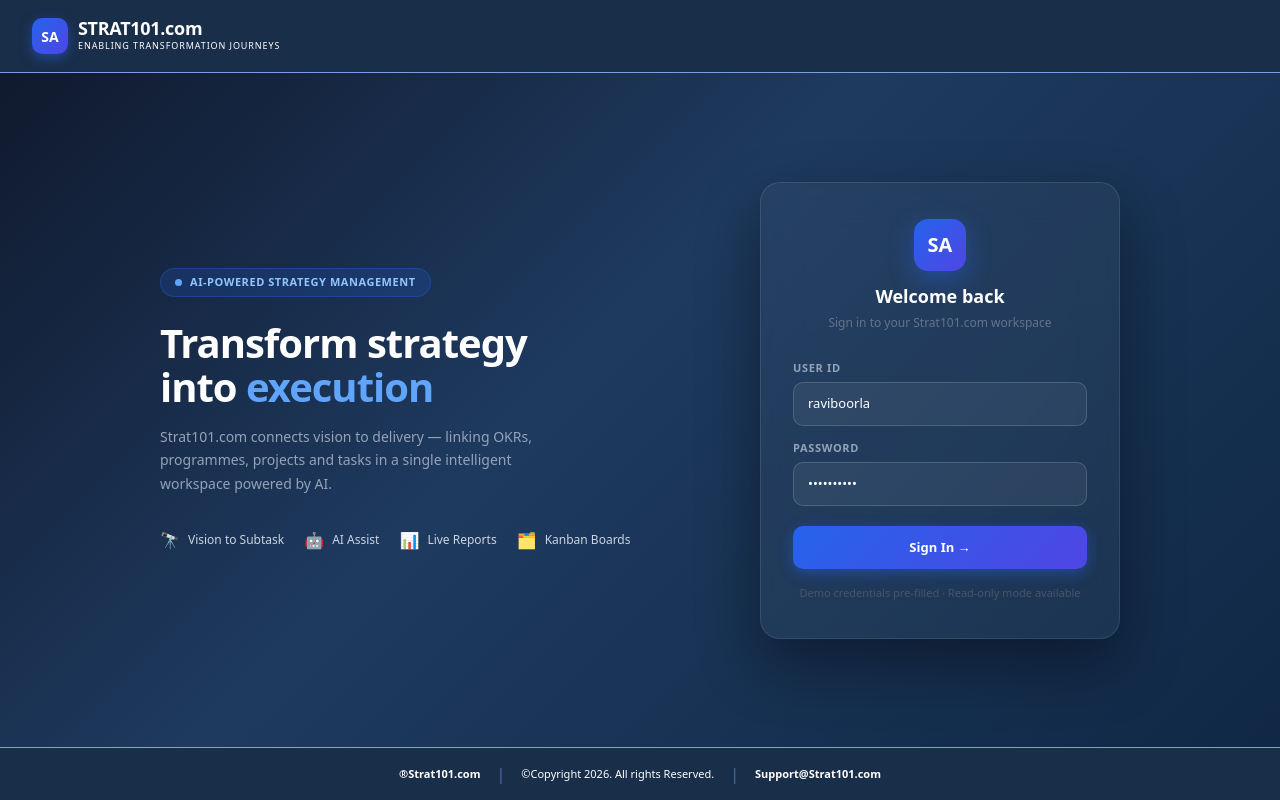
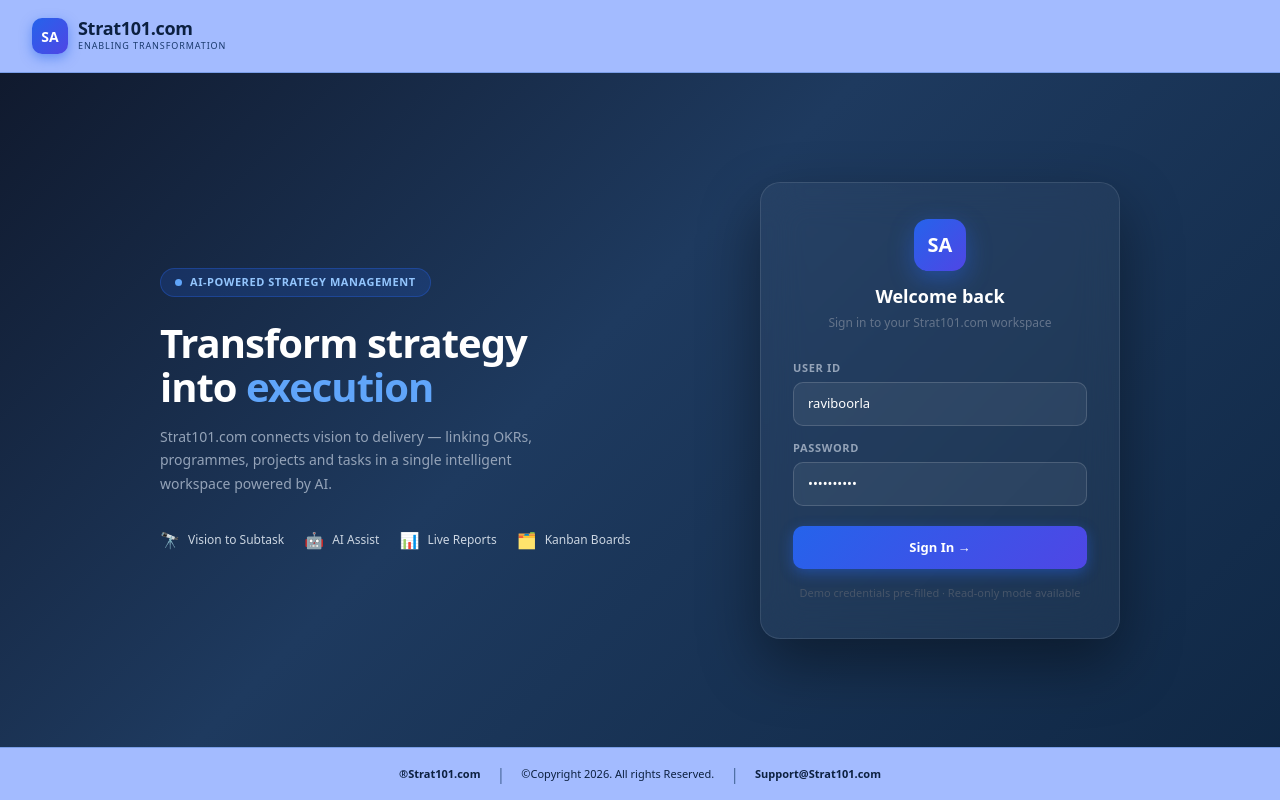
Before and after one commit to RaviBoorla/stratnonmod, a React (Vite) app: page / in a window 1280 px wide. Built offline with nearby package versions, Linux system fonts and the light colour scheme; the HTML template or start-up script is replaced by a standard one.

Commit message:
original v24
Updated styles and colors throughout the App component for a lighter theme.

```diff
--- a/src/App.tsx
+++ b/src/App.tsx
@@ -95,7 +95,7 @@
   const isEmpty = messages.length === 0;
 
   return (
-    <div className="flex flex-col h-full" style={{ fontFamily:"system-ui,sans-serif", background:'#192E49' }}>
+    <div className="flex flex-col h-full" style={{ fontFamily:"system-ui,sans-serif", background:'#f1f5f9' }}>
       {/* Header bar — sky blue matching app header */}
       <div className="shrink-0 flex items-center justify-between px-5 py-3 border-b" style={{background:'#a3bbff',borderColor:'#7a9ee8'}}>
         <div className="flex items-center gap-3">
@@ -325,7 +325,7 @@
       fontFamily:'system-ui,sans-serif',
     }}>
       {/* Top bar */}
-      <div style={{padding:'18px 32px',display:'flex',alignItems:'center',gap:10,background:'#192E49',borderBottom:'1px solid #7a9ee8'}}>
+      <div style={{padding:'18px 32px',display:'flex',alignItems:'center',gap:10,background:'#a3bbff',borderBottom:'1px solid #7a9ee8'}}>
         <div style={{
           width:36,height:36,borderRadius:10,
           background:'linear-gradient(135deg,#2563eb,#4f46e5)',
@@ -333,8 +333,8 @@
           color:'white',fontWeight:900,fontSize:14,boxShadow:'0 4px 12px rgba(37,99,235,0.5)',
         }}>SA</div>
         <div>
-          <div style={{color:'#FFFFFF',fontWeight:900,fontSize:18,letterSpacing:'-0.3px',lineHeight:1}}>STRAT101.com</div>
-          <div style={{color:'#FFFFFF',fontSize:9,letterSpacing:'0.1em',marginTop:2}}>ENABLING TRANSFORMATION JOURNEYS</div>
+          <div style={{color:'#0c2040',fontWeight:900,fontSize:18,letterSpacing:'-0.3px',lineHeight:1}}>Strat101.com</div>
+          <div style={{color:'#1a3a6e',fontSize:9,letterSpacing:'0.1em',marginTop:2}}>ENABLING TRANSFORMATION</div>
         </div>
       </div>
 
@@ -446,12 +446,12 @@
       </div>
 
       {/* Footer */}
-      <div style={{padding:'14px 32px',background:'#192E49',borderTop:'1px solid #7a9ee8',display:'flex',justifyContent:'center',alignItems:'center',gap:16}}>
-        <span style={{color:'#FFFFFF',fontSize:11,fontWeight:600}}>®Strat101.com</span>
+      <div style={{padding:'14px 32px',background:'#a3bbff',borderTop:'1px solid #7a9ee8',display:'flex',justifyContent:'center',alignItems:'center',gap:16}}>
+        <span style={{color:'#0c2040',fontSize:11,fontWeight:600}}>®Strat101.com</span>
         <span style={{color:'#4a6a9e'}}>|</span>
-        <span style={{color:'#FFFFFF',fontSize:11}}>©Copyright 2026. All rights Reserved.</span>
+        <span style={{color:'#0c2040',fontSize:11}}>©Copyright 2026. All rights Reserved.</span>
         <span style={{color:'#4a6a9e'}}>|</span>
-        <a href="mailto:Support@Strat101.com" style={{color:'#FFFFFF',fontSize:11,textDecoration:'none',fontWeight:600}}>Support@Strat101.com</a>
+        <a href="mailto:Support@Strat101.com" style={{color:'#0c2040',fontSize:11,textDecoration:'none',fontWeight:600}}>Support@Strat101.com</a>
       </div>
     </div>
   );
@@ -529,14 +529,14 @@
     setForm({...blank,_autoSave:true});
   };
 
-  {/* ── TOP NAV BAR ── */}
   return(
-    <div className="flex flex-col h-screen overflow-hidden" style={{fontFamily:'system-ui,sans-serif',fontSize:'13px',background:'#ffffff'}}>
+    <div className="flex flex-col h-screen overflow-hidden" style={{fontFamily:'system-ui,sans-serif',fontSize:'13px',background:'#f1f5f9'}}>
+      {/* ── TOP NAV BAR ── */}
       <TopNav view={view} setView={goView} items={items} onNavItem={id=>{nav(id);}}
         onCreateNew={createAndOpen} workItemFilter={workItemFilter} setWorkItemFilter={setWIF}
         onNew={()=>isListView&&setForm(mkBlank(view,items))}/>
 
-  {/* ── MAIN CONTENT + DETAIL PANEL ── */}
+      {/* ── MAIN CONTENT + DETAIL PANEL ── */}
       <div className="flex flex-1 overflow-hidden relative">
         <div className="flex-1 flex flex-col min-w-0">
           <div className="flex-1 overflow-auto">
@@ -567,9 +567,9 @@
       </div>
 
       {/* ── COPYRIGHT STRIP ── */}
-      <footer style={{background:'#192E49',borderTop:'1px solid #7a9ee8',padding:'3px 16px',display:'flex',alignItems:'center',justifyContent:'center',gap:12,flexShrink:0}}>
-        <span style={{fontSize:11,color:'#ffffff',letterSpacing:'0.02em'}}>
-          ®Strat101.com  |  ©Copyright 2026. All rights Reserved.  |  Contact: <a href="mailto:Support@Strat101.com" style={{color:'#ffffff',textDecoration:'none',fontWeight:600}}>Support@Strat101.com</a>
+      <footer style={{background:'#a3bbff',borderTop:'1px solid #7a9ee8',padding:'3px 16px',display:'flex',alignItems:'center',justifyContent:'center',gap:12,flexShrink:0}}>
+        <span style={{fontSize:11,color:'#0c2d4a',letterSpacing:'0.02em'}}>
+          ®Strat101.com  |  ©Copyright 2026. All rights Reserved.  |  Contact: <a href="mailto:Support@Strat101.com" style={{color:'#0c2d4a',textDecoration:'none',fontWeight:600}}>Support@Strat101.com</a>
         </span>
       </footer>
 
@@ -777,7 +777,7 @@
 
   return(
     <header ref={navRef} style={{
-      background:'#192E49',
+      background:'#a3bbff',
       borderBottom:'1px solid #7a9ee8',
       boxShadow:'0 1px 4px rgba(0,80,140,0.12)',
       flexShrink:0,
@@ -797,8 +797,8 @@
             boxShadow:'0 2px 6px rgba(37,99,235,0.3)',
           }}>SA</div>
           {!isMobile&&<div>
-            <div style={{fontWeight:900,fontSize:14,color:'#ffffff',letterSpacing:'-0.3px',lineHeight:1}}>STRAT101.com</div>
-            <div style={{fontSize:8,color:'#FFFFFF',letterSpacing:'0.04em',marginTop:1}}>ENABLING TRANSFORMATION JOURNEYS</div>
+            <div style={{fontWeight:900,fontSize:14,color:'#0c2d4a',letterSpacing:'-0.3px',lineHeight:1}}>Strat101.com</div>
+            <div style={{fontSize:8,color:'#1a5276',letterSpacing:'0.04em',marginTop:1}}>ENABLING TRANSFORMATION</div>
           </div>}
         </div>
 
@@ -959,18 +959,18 @@
 
       {/* Active page breadcrumb strip */}
       <div style={{
-        background:'#192E49',borderTop:'1px solid #ffffff',
+        background:'#8ca8f0',borderTop:'1px solid #7a9ee8',
         padding:'3px 14px',display:'flex',alignItems:'center',gap:6,
       }}>
-        <span style={{fontSize:11,color:'#ffffff'}}>Strat101.com</span>
-        <span style={{fontSize:11,color:'#ffffff'}}>›</span>
+        <span style={{fontSize:11,color:'#0c3d6e'}}>Strat101.com</span>
+        <span style={{fontSize:11,color:'#0e5280'}}>›</span>
         <span style={{fontSize:11,fontWeight:600,color:'#051e36'}}>
           {view==='kanban'?'🗂️ Kanban Board':view==='reports'?'📈 Report Builder':view==='bot'?'🤖 AI Assist':isWI?(workItemFilter==='all'?'📦 All Work Items':`${TC[workItemFilter]?.i} ${TC[workItemFilter]?.l}s`):`${TC[view]?.i} ${TC[view]?.l}s`}
         </span>
         {(isLV||isWI)&&(
           <>
-            <span style={{fontSize:11,color:'#ffffff'}}>·</span>
-            <span style={{fontSize:11,color:'#ffffff',fontWeight:500}}>
+            <span style={{fontSize:11,color:'#0e5280'}}>·</span>
+            <span style={{fontSize:11,color:'#0c3d6e',fontWeight:500}}>
               {isLV?items.filter(i=>i.type===view).length:workItemFilter==='all'?items.length:items.filter(i=>i.type===workItemFilter).length} items
             </span>
           </>
@@ -2081,7 +2081,7 @@
     bodyHtml=`<h3 style="margin-bottom:16px;color:#374151">Grouped by: <em>${grpBy}</em> | Total: <strong>${result.total}</strong></h3><table style="width:100%"><tbody>${bars}</tbody></table>`;
   }
   const rtypeLabel=rtype==='list'?'📋 List Report':rtype==='count'?'🔢 Count Report':'📊 Histogram Report';
-  const html=`<!DOCTYPE html><html><head><meta charset="utf-8"><title>Strat101.com Report</title><style>*{box-sizing:border-box}body{font-family:system-ui,sans-serif;margin:0;padding:32px;color:#1f2937}.header{display:flex;justify-content:space-between;align-items:flex-start;border-bottom:2px solid #87ceeb;padding-bottom:16px;margin-bottom:24px}.logo{font-size:22px;font-weight:900;color:#0c2d4a}.subtitle{font-size:13px;color:#6b7280;margin-top:4px}.meta{text-align:right;font-size:12px;color:#6b7280}.rtype{font-size:16px;font-weight:700;color:#111827;margin-bottom:20px}table{border-collapse:collapse;width:100%}th,td{border:1px solid #e5e7eb;padding:8px 12px;text-align:left;font-size:12px}th{background:#f0f9ff;font-weight:600;color:#0c2d4a;text-transform:uppercase;font-size:11px;letter-spacing:.04em}tr:nth-child(even)td{background:#f9fafb}.no-print{margin-top:24px;text-align:center}button{background:#0c2d4a;color:#fff;border:none;padding:10px 28px;border-radius:8px;font-size:14px;cursor:pointer;font-weight:600}button:hover{background:#1a5276}@media print{.no-print{display:none}body{padding:16px}}</style></head><body><div class="header"><div><div class="logo">SA STRAT101.com</div><div class="subtitle">Strategy Execution · Report Export</div></div><div class="meta">Generated: ${new Date().toLocaleString()}</div></div><div class="rtype">${rtypeLabel}</div>${bodyHtml}<div class="no-print"><button onclick="window.print()">🖨️ Print / Save as PDF</button></div></body></html>`;
+  const html=`<!DOCTYPE html><html><head><meta charset="utf-8"><title>Strat101.com Report</title><style>*{box-sizing:border-box}body{font-family:system-ui,sans-serif;margin:0;padding:32px;color:#1f2937}.header{display:flex;justify-content:space-between;align-items:flex-start;border-bottom:2px solid #87ceeb;padding-bottom:16px;margin-bottom:24px}.logo{font-size:22px;font-weight:900;color:#0c2d4a}.subtitle{font-size:13px;color:#6b7280;margin-top:4px}.meta{text-align:right;font-size:12px;color:#6b7280}.rtype{font-size:16px;font-weight:700;color:#111827;margin-bottom:20px}table{border-collapse:collapse;width:100%}th,td{border:1px solid #e5e7eb;padding:8px 12px;text-align:left;font-size:12px}th{background:#f0f9ff;font-weight:600;color:#0c2d4a;text-transform:uppercase;font-size:11px;letter-spacing:.04em}tr:nth-child(even)td{background:#f9fafb}.no-print{margin-top:24px;text-align:center}button{background:#0c2d4a;color:#fff;border:none;padding:10px 28px;border-radius:8px;font-size:14px;cursor:pointer;font-weight:600}button:hover{background:#1a5276}@media print{.no-print{display:none}body{padding:16px}}</style></head><body><div class="header"><div><div class="logo">SA Strat101.com</div><div class="subtitle">Strategy Execution · Report Export</div></div><div class="meta">Generated: ${new Date().toLocaleString()}</div></div><div class="rtype">${rtypeLabel}</div>${bodyHtml}<div class="no-print"><button onclick="window.print()">🖨️ Print / Save as PDF</button></div></body></html>`;
   // Try popup first, fall back to data URI new tab
   const w=window.open('','_blank');
   if(w){w.document.write(html);w.document.close();}
```
